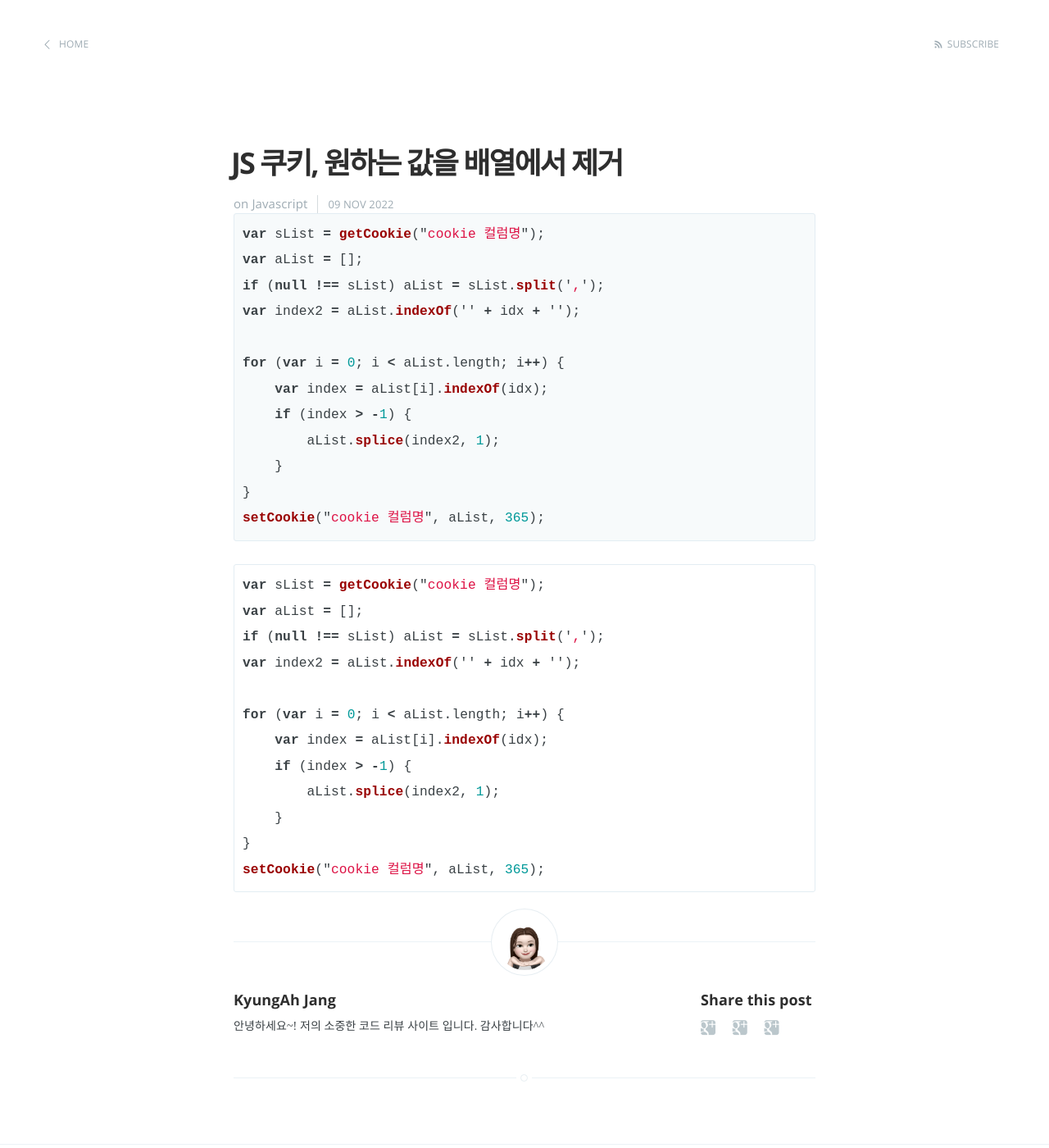
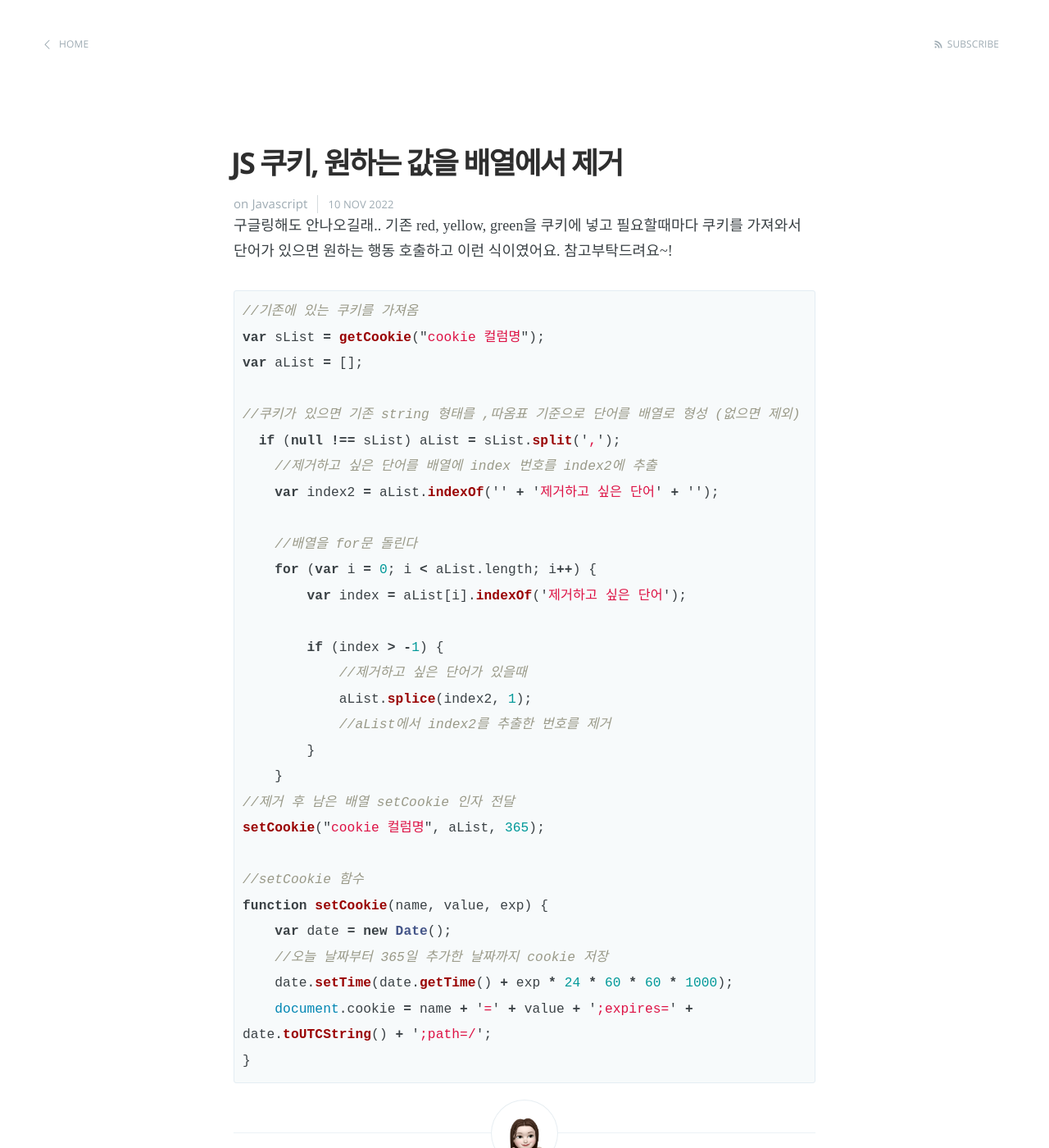
Before and after one commit to kajang93/kajang93.github.io, a Jekyll site: the page built from _posts/2022-11-09-Welcome-to-jekyll.markdown, in a window 1280 px wide and 1400 px high. Shown: the whole window at 82% size. Built offline with Jekyll 4.4.1, drawn with Linux system fonts in a browser that asks for light colours.

Commit message:
커밋13

````diff
--- a/_posts/2022-11-09-Welcome-to-jekyll.markdown
+++ b/_posts/2022-11-09-Welcome-to-jekyll.markdown
@@ -1,36 +1,45 @@
 ---
 layout: post
 title:  "JS 쿠키, 원하는 값을 배열에서 제거"
-date:   2022-11-09 13:29:00
+date:   2022-11-10 11:00:00
 categories: Javascript
 ---
 
+구글링해도 안나오길래..
+기존 red, yellow, green을 쿠키에 넣고
+필요할때마다 쿠키를 가져와서 단어가 있으면 원하는 행동 호출하고
+이런 식이였어요. 참고부탁드려요~!
+
+
 {% highlight javascript %}
+
+//기존에 있는 쿠키를 가져옴
 var sList = getCookie("cookie 컬럼명");
 var aList = [];
-if (null !== sList) aList = sList.split(',');
-var index2 = aList.indexOf('' + idx + '');
 
-for (var i = 0; i < aList.length; i++) {
-    var index = aList[i].indexOf(idx);
-    if (index > -1) {
-        aList.splice(index2, 1);
+//쿠키가 있으면 기존 string 형태를 ,따옴표 기준으로 단어를 배열로 형성 (없으면 제외)
+  if (null !== sList) aList = sList.split(',');
+    //제거하고 싶은 단어를 배열에 index 번호를 index2에 추출
+    var index2 = aList.indexOf('' + '제거하고 싶은 단어' + '');
+
+    //배열을 for문 돌린다
+    for (var i = 0; i < aList.length; i++) {
+        var index = aList[i].indexOf('제거하고 싶은 단어');
+
+        if (index > -1) {
+            //제거하고 싶은 단어가 있을때
+            aList.splice(index2, 1);
+            //aList에서 index2를 추출한 번호를 제거
+        }
     }
+//제거 후 남은 배열 setCookie 인자 전달
+setCookie("cookie 컬럼명", aList, 365);
+
+//setCookie 함수
+function setCookie(name, value, exp) {
+    var date = new Date();
+    //오늘 날짜부터 365일 추가한 날짜까지 cookie 저장
+    date.setTime(date.getTime() + exp * 24 * 60 * 60 * 1000);
+    document.cookie = name + '=' + value + ';expires=' + date.toUTCString() + ';path=/';
 }
-setCookie("cookie 컬럼명", aList, 365);
 {% endhighlight %}
-
-```javascript
-var sList = getCookie("cookie 컬럼명");
-var aList = [];
-if (null !== sList) aList = sList.split(',');
-var index2 = aList.indexOf('' + idx + '');
-
-for (var i = 0; i < aList.length; i++) {
-    var index = aList[i].indexOf(idx);
-    if (index > -1) {
-        aList.splice(index2, 1);
-    }
-}
-setCookie("cookie 컬럼명", aList, 365);
-```
````
